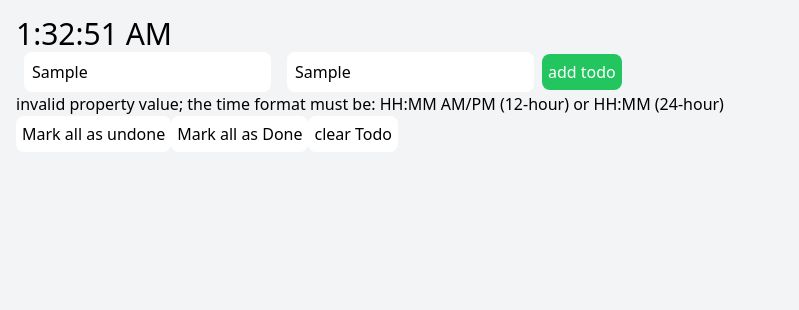
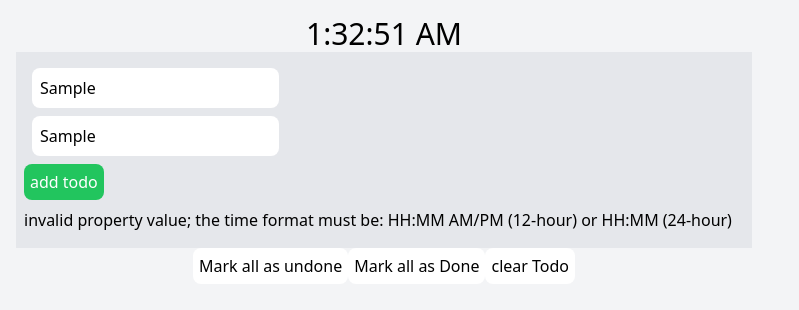
Before and after one commit to Kenramiscal1106/vue-todo-app, a Vue app: page / in a window 1280 px wide. Both pictures are taken after typing "Sample", "Sample" into the empty fields and a click on the button "add todo". Shown: the top 310 px of the page, without its empty margins (0-799 px from the left). Built offline with nearby package versions, Linux system fonts and the light colour scheme.

Commit message:
- added styling to forms - added container to inputs - changed some label elements to div - changed styling to other elements

```diff
--- a/src/App.vue
+++ b/src/App.vue
@@ -2,13 +2,13 @@
 import { onMounted, reactive, ref, watch, type Ref } from 'vue';
 import TodoItems from './components/TodoItems.vue'
 import * as utils from "./lib/utils"
-  const currentTimeObj:Ref<utils.Date> = ref(utils.currentTime().hour24);
-  const time:Ref<string> = ref(utils.currentTime().hour12.timeString());
-  const todoItems = reactive<{value:utils.Todo[]}>({value:[]})
-  const selectedTodo = reactive<{value:null | utils.Todo}>({value: null})
-  const isValidDeadline:Ref<boolean> = ref(true);
-  const todoInput:Ref<string> = ref("")
-  const todoDeadline:Ref<string> = ref("");
+const currentTimeObj: Ref<utils.Date> = ref(utils.currentTime().hour24);
+const time: Ref<string> = ref(utils.currentTime().hour12.timeString());
+const todoItems = reactive<{ value: utils.Todo[] }>({ value: [] })
+const selectedTodo = reactive<{ value: null | utils.Todo }>({ value: null })
+const isValidDeadline: Ref<boolean> = ref(true);
+const todoInput: Ref<string> = ref("")
+const todoDeadline: Ref<string> = ref("");
 const thereIsDeadline = ref<number>(0);
 const DeadlinePattern = /(^(1[0-2]|0?[0-9]):[0-5][0-9] ?(P|A)m$)|(^([0-2][0-3]|0?[1-9]):[0-5][0-9] ?$)/ig;
 setInterval(async () => {
@@ -16,7 +16,7 @@
   currentTimeObj.value = utils.currentTime().hour24
 }, 200)
 onMounted(() => {
-    const todoLocalStorage:string | null = localStorage.getItem('todos');
+  const todoLocalStorage: string | null = localStorage.getItem('todos');
   if (todoLocalStorage) {
     todoItems.value = JSON.parse(todoLocalStorage)
   }
@@ -24,10 +24,10 @@
 function addTodo() {
   if (todoInput.value != "" && isValidDeadline.value) {
     todoItems.value = [...todoItems.value, {
-          done:false,
-          id:Math.random() *1000,
-          text:todoInput.value,
-          deadline:todoDeadline.value
+      done: false,
+      id: Math.random() * 1000,
+      text: todoInput.value,
+      deadline: todoDeadline.value
     }]
     todoInput.value = ''
     todoDeadline.value = ""
@@ -41,7 +41,7 @@
     alert("You haven't entered any 😠")
   }
 }
-  watch(todoItems,  () => {
+watch(todoItems, () => {
   localStorage.setItem('todos', JSON.stringify(todoItems.value))
 })
 watch(todoDeadline, () => {
@@ -52,7 +52,7 @@
   }
 })
 watch([todoItems.value, currentTimeObj], () => {
-    const sumOfDeadline = todoItems.value.map((todoItem) =>{
+  const sumOfDeadline = todoItems.value.map((todoItem) => {
     const todoItemInt = utils.pastDeadline(todoItem.deadline, currentTimeObj.value) && !todoItem.done
     if (todoItemInt) {
       return 1
@@ -60,7 +60,7 @@
     return 0
   })
   if (sumOfDeadline.length !== 0) {
-      thereIsDeadline.value = sumOfDeadline.reduce((prev, next, i, arr):any => {
+    thereIsDeadline.value = sumOfDeadline.reduce((prev, next, i, arr): any => {
       return prev + next
     })
     return
@@ -77,9 +77,10 @@
 </script>
 
 <template>
-  <main class="p-4">
-    <h1>{{time}}</h1>
-    <div :class="'fixed top-1 left-[50%] -translate-x-[50%] bg-red-600 text-white px-4 py-2 rounded-md transition-opacity duration-300 ' + (thereIsDeadline === 0 ? ' opacity-0' : '') ">
+  <main class="p-4 flex flex-col items-center max-w-3xl">
+    <h1>{{ time }}</h1>
+    <div
+      :class="'fixed top-1 left-[50%] -translate-x-[50%] bg-red-600 text-white px-4 py-2 rounded-md transition-opacity duration-300 ' + (thereIsDeadline === 0 ? ' opacity-0' : '')">
       <h3>Warning: there are some todos that are past deadline</h3>
       <span v-if="thereIsDeadline > 0">
         <audio autoplay loop>
@@ -87,32 +88,41 @@
         </audio>
       </span>
     </div>
-    <form @submit.prevent="addTodo" autocomplete="off">
+    <form @submit.prevent="addTodo" autocomplete="off" class="px-2 py-4 bg-gray-200 flex flex-col gap-2 w-full">
+      <div>
         <input type="text" v-model="todoInput" id="text" placeholder="Todo:">
+      </div>
+      <div>
         <input type="text" id="deadline" v-model="todoDeadline" placeholder="Due:">
+      </div>
+      <div>
         <button type="submit" class="bg-green-500 hover:bg-green-600 text-white override">add todo</button>
-      <br>
+      </div>
       <template v-if="todoDeadline !== ''">
-        <label v-if="isValidDeadline">valid</label>
-        <label v-else-if="!isValidDeadline">
+        <div v-if="isValidDeadline">valid</div>
+        <div v-else-if="!isValidDeadline">
           invalid property value; the time format must be: HH:MM AM/PM (12-hour) or HH:MM (24-hour)
-        </label>
+        </div>
       </template>
     </form>
-    <div v-if="selectedTodo.value" class="flex items-center justify-center absolute top-0 left-0 w-full h-full bg-gray-600 bg-opacity-30">
+    <div v-if="selectedTodo.value"
+      class="flex items-center justify-center absolute top-0 left-0 w-full h-full bg-gray-600 bg-opacity-30">
       <form autocomplete="off" @submit.prevent="updateTodo">
         <input type="text" v-model="selectedTodo.value.text">
         <input type="text" v-model="selectedTodo.value.deadline">
         <button type="submit">Update</button>
       </form>
     </div>
-    <button @click="() => {todoItems.value = utils.markAllAsUndone(todoItems)}">Mark all as undone</button>
-    <button @click="() => {todoItems.value = utils.markAllAsDone(todoItems)}">Mark all as Done</button>
-    <button @click="() => {todoItems.value = []}">clear Todo</button>
+    <div>
+      <button @click="() => { todoItems.value = utils.markAllAsUndone(todoItems) }">Mark all as undone</button>
+      <button @click="() => { todoItems.value = utils.markAllAsDone(todoItems) }">Mark all as Done</button>
+      <button @click="() => { todoItems.value = [] }">clear Todo</button>
+    </div>
     <template v-if="todoItems.value.length !== 0">
-      <div class="m-2 max-w-[960px] gap-1 flex flex-col">
+      <div class="m-2 w-full gap-1 flex flex-col items-stretch">
         <template v-for="todoItem in todoItems.value" :key="todoItem.id">
-          <TodoItems v-model:todos="todoItems" v-model:selected-todo="selectedTodo" :specific-todo-item="todoItem" :current-time-ref="currentTimeObj"/>
+          <TodoItems v-model:todos="todoItems" v-model:selected-todo="selectedTodo" :specific-todo-item="todoItem"
+            :current-time-ref="currentTimeObj" />
 
         </template>
       </div>
@@ -120,5 +130,5 @@
   </main>
 </template>
 
-<style>
+<style scoped>
 </style>
```
Lines whose indentation alone changed are shown as unchanged.
